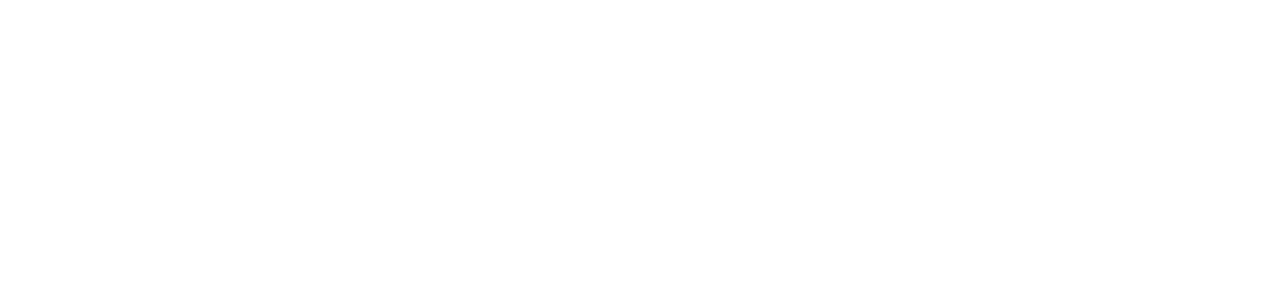
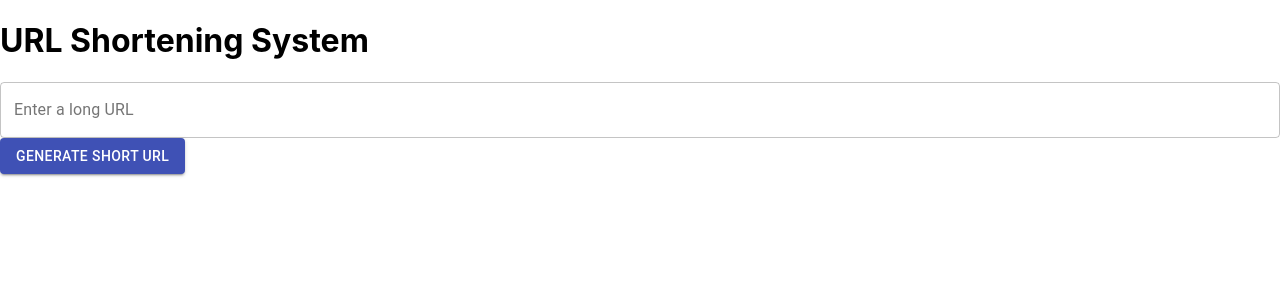
Before and after one commit to MohammadIsmailAlam/LWS_url-shortener_task, a React (Create React App) app: page / in a window 1280 px wide. Shown: the top 300 px of the page. Built offline with nearby package versions, Linux system fonts and the light colour scheme.

Commit message:
Entry Page Created where url will be entered

```diff
--- a/src/App.js
+++ b/src/App.js
@@ -1,9 +1,45 @@
-import "./App.css";
+import React, { useState, useEffect } from 'react';
+import EntryPage from './EntryPage';
 
-function App() {
-  return <div className="App">
+const App = () => {
+  const [shortURLs, setShortURLs] = useState([]);
 
-  </div>;
-}
+  useEffect(() => {
+    const storedURLs = localStorage.getItem('shortURLs');
+    if (storedURLs) {
+      setShortURLs(JSON.parse(storedURLs));
+    }
+  }, []);
+
+  useEffect(() => {
+    localStorage.setItem('shortURLs', JSON.stringify(shortURLs));
+  }, [shortURLs]);
+
+  const createShortURL = (longURL) => {
+    const shortURL = generateShortURL();
+    setShortURLs([...shortURLs, { shortURL, longURL }]);
+  };
+
+
+
+  const generateShortURL = () => {
+    // Implement short URL generation logic here
+    // This can involve random string generation or using an external service
+    // For simplicity, let's generate a random 6-character string
+    const characters = 'ABCDEFGHIJKLMNOPQRSTUVWXYZabcdefghijklmnopqrstuvwxyz0123456789';
+    let shortURL = '';
+    for (let i = 0; i < 6; i++) {
+      shortURL += characters.charAt(Math.floor(Math.random() * characters.length));
+    }
+    return shortURL;
+  };
+
+  return (
+    <div>
+      <h1>URL Shortening System</h1>
+      <EntryPage createShortURL={createShortURL} />
+    </div>
+  );
+};
 
 export default App;
--- /dev/null
+++ b/src/EntryPage.js
@@ -0,0 +1,29 @@
+import React, { useState } from 'react';
+import { Button, TextField } from '@material-ui/core';
+
+const EntryPage = ({ createShortURL }) => {
+  const [longURL, setLongURL] = useState('');
+
+  const handleSubmit = (e) => {
+    e.preventDefault();
+    createShortURL(longURL);
+    setLongURL('');
+  };
+
+  return (
+    <form onSubmit={handleSubmit}>
+      <TextField
+        label="Enter a long URL"
+        variant="outlined"
+        value={longURL}
+        onChange={(e) => setLongURL(e.target.value)}
+        fullWidth
+      />
+      <Button type="submit" variant="contained" color="primary">
+        Generate Short URL
+      </Button>
+    </form>
+  );
+};
+
+export default EntryPage;
```
